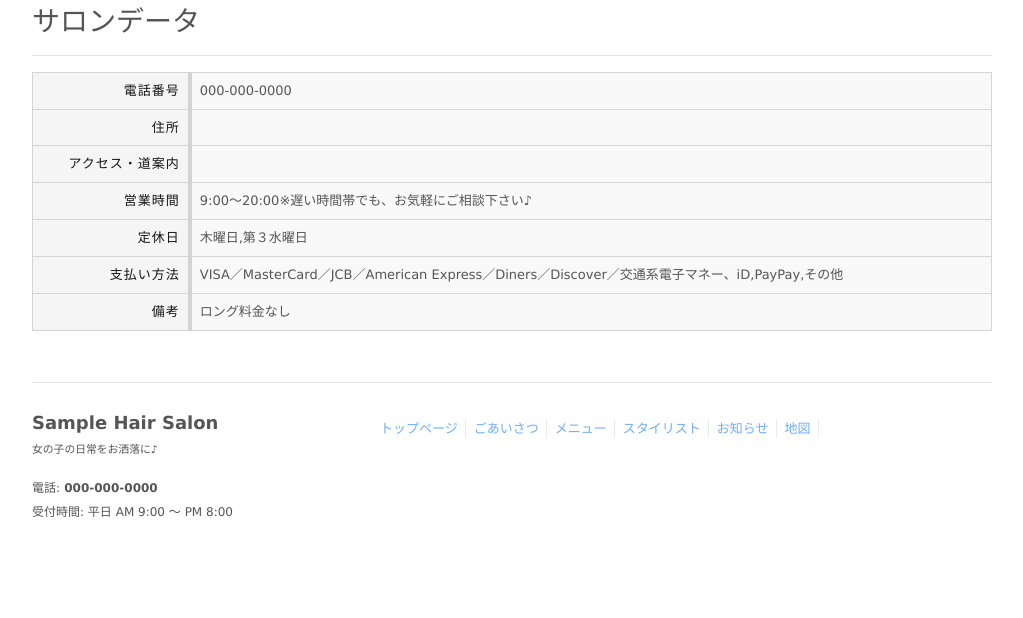
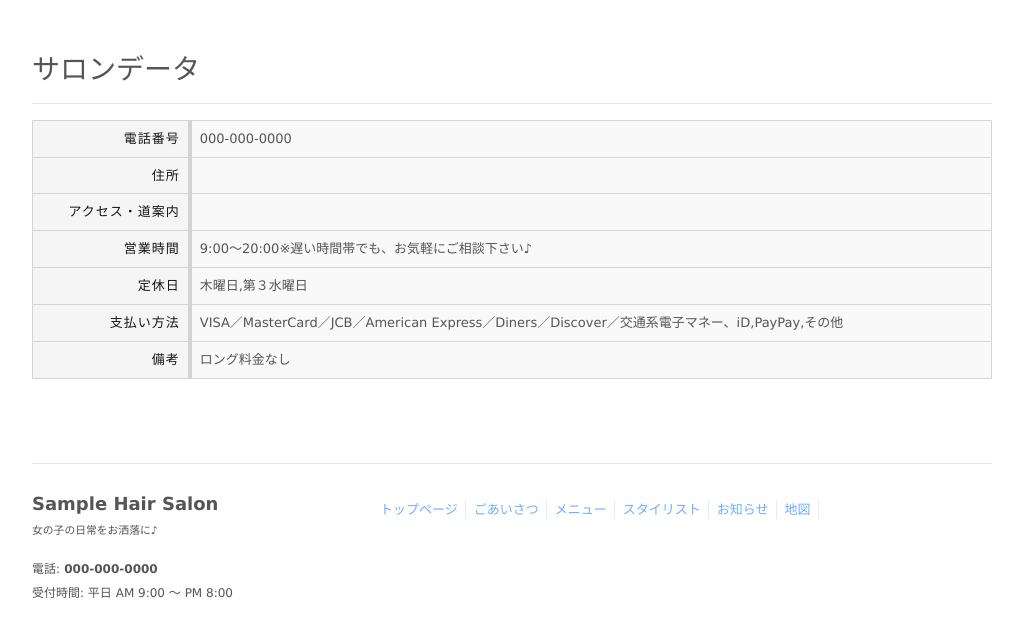
Before and after one commit to nakarun/hairsalon, a Django app: page /map/ in a window 1280 px wide. Shown: the part 770-1388 px from the top of the page, without its empty margins (128-1151 px from the left). Before the commit the page ends 1287 px from the top, so only its background shows below. Run offline with Django 3.2, Linux system fonts and the light colour scheme; some libraries are stand-ins or nearby versions.

Commit message:
微修正

```diff
--- a/hairsalon/templates/hairsalon/map.html
+++ b/hairsalon/templates/hairsalon/map.html
@@ -3,10 +3,10 @@
 {% block page_title %}TOP PAGE{% endblock %}
 {% block content %}
 <div id="wrapper">
-  <div class="toppage-items">
+  <div class="mb-5">
     {% include 'hairsalon/components/map.html' %}
   </div>
-  <div class="toppage-items">
+  <div class="mb-5">
     {% include 'hairsalon/components/salon_data.html' %}
   </div>
 </div>
```
